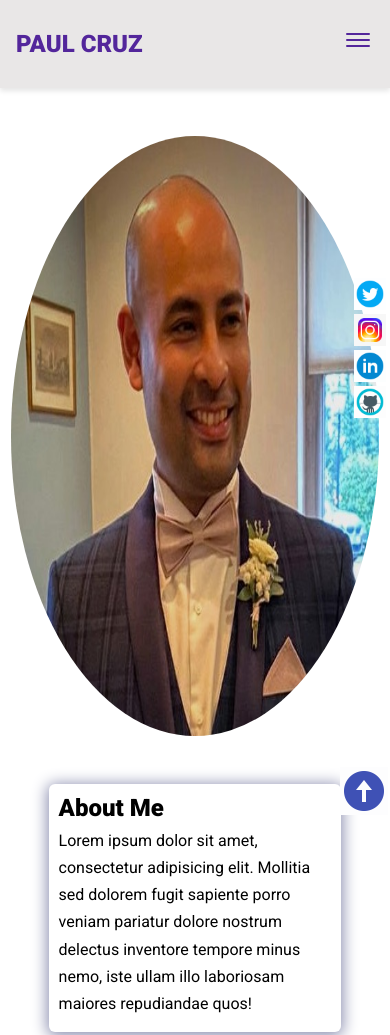
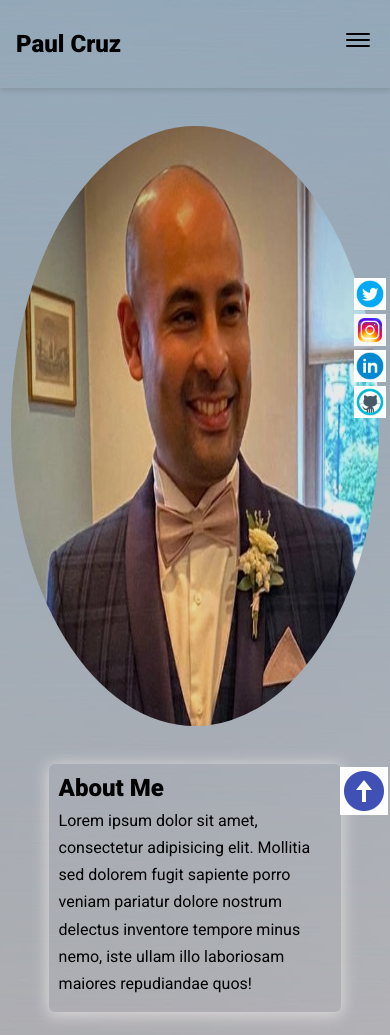
Before and after one commit to PCRUZDEV/Website-Portfolio, a plain HTML site: page developer-portfolio/index.html in a window 390 px wide. Shown: the top 1035 px of the page. Drawn offline with nearby package versions, Linux system fonts and the light colour scheme.

Commit message:
adjustments to background image and position of bio and bio image when responsive scaling

```diff
--- a/developer-portfolio/assets/css/styles.css
+++ b/developer-portfolio/assets/css/styles.css
@@ -6,15 +6,22 @@
   --normal-font: 400;
   --bold-font: 700;
   --bolder-font: 900;
-  --bg-color: #e9e7e7;
-  --primary-color: #53269b;
-  --secondary-color: #ff771d;
-  --primary-shadow: #8b8eaf;
-  --secondary-shadow: #a17a69;
+  --primary-color: rgb(0, 0, 0);
+  --secondary-color: #ff6600;
+  --primary-shadow: #dad8d8;
+  --secondary-shadow: #4d4d4d;
   --bottom-margin: 0.5rem;
   --bottom-margin-2: 1rem;
   --line-height: 1.7rem;
   --transition: 0.3s;
+}
+
+/* Background Image for the Page */
+
+body {
+  background-image: url(/developer-portfolio/assets/images/img2.jpg);
+  background-repeat: no-repeat;
+  background-position: -100px;
 }
 
 /* Variables end */
@@ -37,7 +44,8 @@ ul {
 
 a {
   text-decoration: none;
-  color: var(--primary-color);
+  color: rgb(40, 0, 63);
+  font-weight: bold;
 }
 
 a:hover {
@@ -48,10 +56,11 @@ body {
   font-family: var(--font-family);
 }
 
-section {
-  /* max-width: 1100px;
-  margin: auto; */
+/* section {
+  max-width: 1100px;
+  margin: auto;
 }
+*/
 
 /* CSS Resets end */
 
@@ -117,11 +126,12 @@ nav ul li {
   height: 10rem;
   width: 10rem;
   border-radius: 100%;
-  margin: 80px 0px 80px 0px;
+  margin: 70px;
+  box-shadow: 0 px 2 px 15 px 2 px var(--primary-shadow);
 }
 
 .bio {
-  width: 25rem;
+  width: 20rem;
   padding: 0.625rem;
   border-radius: 6px;
   box-shadow: 0px 2px 15px 2px var(--primary-shadow);
@@ -152,6 +162,7 @@ nav ul li {
 .more-about p {
   line-height: var(--line-height);
   padding: 0.4rem;
+  text-align: center;
 }
 
 /* More about ends */
@@ -280,7 +291,7 @@ nav ul li {
 }
 
 .submit-btn:hover {
-  background-color: var(--primary-color);
+  background-color: var(--secondary-color);
   border: 2px solid var(--primary-color);
   cursor: pointer;
 }
@@ -309,6 +320,7 @@ nav ul li {
   right: 0.5%;
   bottom: 3%;
   cursor: pointer;
+
 }
 
 .up-arrow {
@@ -354,7 +366,6 @@ footer {
   nav ul {
     position: fixed;
     background-color: var(--bg-color);
-    flex-direction: column;
     top: 86px;
     left: 10%;
     width: 80%;
--- a/developer-portfolio/index.html
+++ b/developer-portfolio/index.html
@@ -21,9 +21,10 @@
 </head>
 
 <body>
+
   <!-- Navbar -->
   <nav>
-    <h1>PAUL CRUZ</h1>
+    <h1>Paul Cruz</h1>
     <ul class="navigation">
       <li><a href="#about" class="nav-link">About</a></li>
       <li><a href="#skills" class="nav-link">Skills</a></li>
@@ -34,6 +35,7 @@
       <ion-icon class="bars" name="menu-outline"></ion-icon>
       <!-- <ion-icon class="times" name="close-outline"></ion-icon> -->
     </button>
+
   </nav>
 
 
@@ -72,7 +74,7 @@
 
   <!-- Skills section -->
   <section class="skills" id="skills">
-    <h2 class="skill-header">My Top Skills</h2>
+    <h2 class="skill-header">Skills</h2>
 
     <div class="skills-wrapper">
       <div class="first-set animate__animated animate__pulse">
@@ -154,6 +156,7 @@
   </section>
 
   <!-- Social accounts - Fixed to the right -->
+
   <div class="socials">
     <a href="https://twitter.com/PCRUZDEV" target="_blank"><img src="assets/icons/icons8-twitter-circled.gif"
         alt="Twitter" loading="lazy" class="socicon" /></a>
```
Also changed, not shown: developer-portfolio/assets/images/img1.jpg (added), developer-portfolio/assets/images/img2.jpg (added), developer-portfolio/assets/js/app.js (line endings or trailing spaces), 1 other file.
